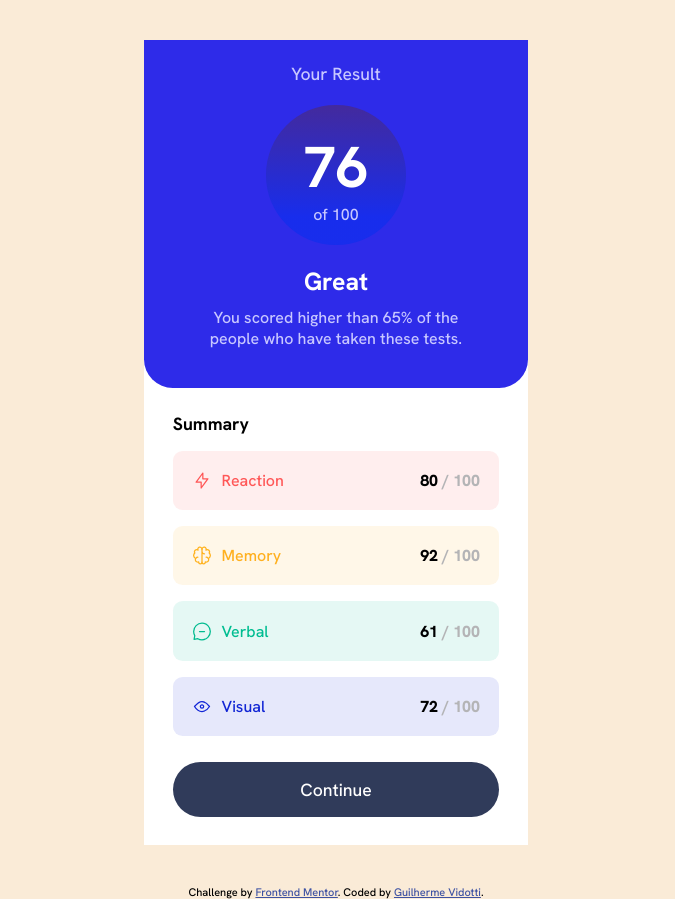
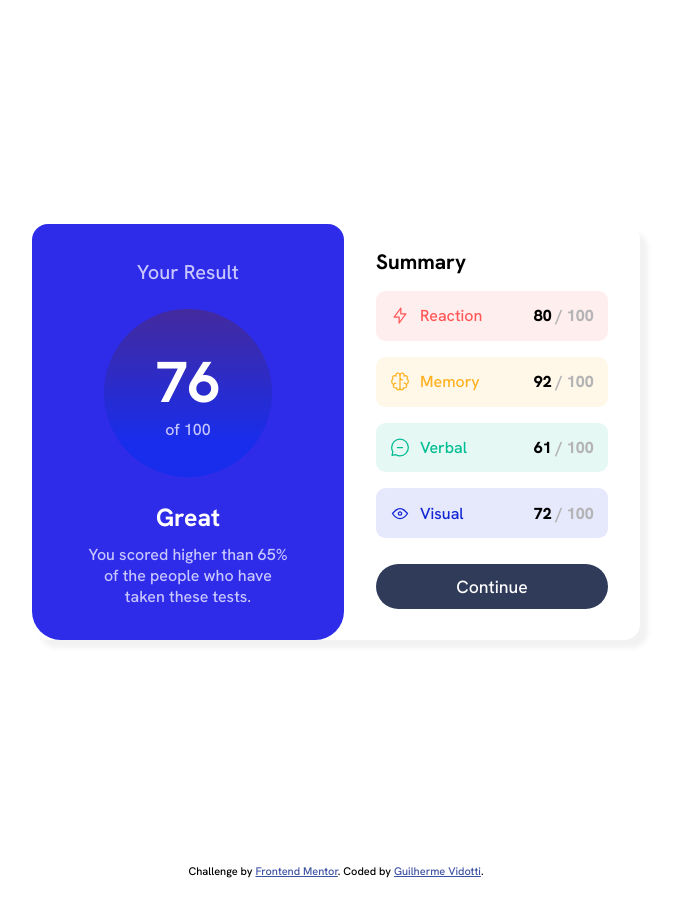
Before and after one commit to Vidottizzz/Results-summary-component, a plain HTML site: page index.html in a window 1280 px wide. Shown: the whole page, without its empty margins (304-979 px from the left). After the commit the page ends 878 px from the top, so only its background shows below. Drawn offline with Linux system fonts and the light colour scheme.

Commit message:
desktop style don

```diff
--- a/index.html
+++ b/index.html
@@ -19,6 +19,7 @@
   </head>
   <body>
     <div id="card-itsfelf">
+        <div id="hold-card-desktop">
         <header>
           <p>Your Result</p>
 
@@ -67,8 +68,7 @@
             Continue
           </button>
         </main>
-
-
+      </div>
     </div>
 
 
--- a/style.css
+++ b/style.css
@@ -31,9 +31,6 @@
   -webkit-appearance: none;
   -moz-appearance: none;
 }
-body {
-    background-color: antiquewhite;
-}
 header {
   background-color: var(--Lightroyalblue);
   padding: 1.4rem;
@@ -45,6 +42,7 @@ header {
   width: 24rem;
   margin: 2.5rem auto;
   background-color: white;
+  box-shadow: 8px 8px 5px rgb(242, 242, 242);
 }
 #circle-num {
   margin: 1.25rem auto;
@@ -52,9 +50,12 @@ header {
   height: 8.7rem;
   padding: 1rem;
   border-radius: 50%;
-  background: rgb(13,11,198);
+  background: rgb(13, 11, 198);
 
-  background-image: linear-gradient(rgb(67, 42, 157) 0%, hsl(234, 85%, 51%) 80%);
+  background-image: linear-gradient(
+    rgb(67, 42, 157) 0%,
+    hsl(234, 85%, 51%) 80%
+  );
 }
 header p:nth-child(1) {
   color: var(--Lightlavender);
@@ -99,7 +100,7 @@ main .summary-itens span:nth-child(2) {
   font-weight: 800;
 }
 main .summary-itens span > span {
-  color: hsl(240, 1%, 71%);;
+  color: hsl(240, 1%, 71%);
 }
 main .summary-itens:nth-child(2) {
   margin-top: 1rem;
@@ -118,7 +119,7 @@ main .summary-itens:nth-child(4) {
   background-color: hsl(166, 100%, 37%, 0.1);
 }
 main .summary-itens:nth-child(5) {
-  background-color: hsl(234, 85%, 45%, 0.1);;
+  background-color: hsl(234, 85%, 45%, 0.1);
 }
 main .summary-itens:nth-child(2) p:nth-child(2) {
   color: var(--Lightred);
@@ -152,3 +153,98 @@ main button {
 .attribution a {
   color: hsl(228, 45%, 44%);
 }
+
+/* DESKTOP SCREEN SIZE */
+
+@media screen and (min-width: 978px) {
+  header {
+    height: 26rem;
+    width: 19.5rem;
+    border-top-right-radius: 1rem;
+    border-top-left-radius: 1rem;
+  }
+  #card-itsfelf {
+    border-radius: 1rem;
+    width: 38rem;
+    height: 26rem;
+    margin: 14rem auto;
+    background-color: white;
+  }
+  #circle-num {
+    margin: 1.5rem auto;
+    width: 10.5rem;
+    height: 10.5rem;
+    padding: 1rem;
+    border-radius: 50%;
+    background: rgb(13, 11, 198);
+
+    background-image: linear-gradient(
+      rgb(67, 42, 157) 0%,
+      hsl(234, 85%, 51%) 80%
+    );
+  }
+  header p:nth-child(1) {
+    color: var(--Lightlavender);
+    font-size: 1.25rem;
+    margin-top: 0.8rem;
+  }
+#hold-card-desktop {
+display: flex;
+}
+  #circle-num p {
+    font-weight: bold;
+    color: white;
+    font-size: 3.6rem;
+    margin-top: 1.2rem;
+  }
+  main {
+    padding: 1.5rem 1.8rem;
+    margin-left: 0.2rem;
+  }
+  .flex {
+    display: flex;
+  }
+  main .summary-itens {
+    justify-content: space-between;
+    padding: 0.9rem;
+    border-radius: 0.6rem;
+    margin-bottom: 1rem;
+    width: 14.5rem;
+  }
+  main .summary-itens img {
+    padding-right: 0.6rem;
+  }
+  main .summary-itens span:nth-child(2) {
+    font-weight: 800;
+  }
+  main .summary-itens span > span {
+    color: hsl(240, 1%, 71%);
+  }
+  main .summary-itens:nth-child(2) {
+    margin-top: 1rem;
+  }
+  main p:nth-child(1) {
+    font-weight: 700;
+    font-size: 1.3rem;
+  }
+  main .summary-itens:nth-child(5) {
+    margin-bottom: 1.6rem;
+  }
+  main button {
+    font-size: 1.1rem;
+    color: white;
+    width: 100%;
+    background-color: var(--Darkgrayblue);
+    border-radius: 2rem;
+    padding: 0.7rem;
+    margin-bottom: 0.3rem;
+  }
+
+  .attribution {
+    font-size: 11px;
+    text-align: center;
+  }
+  .attribution a {
+    color: hsl(228, 45%, 44%);
+  }
+}
```
Lines whose indentation alone changed are shown as unchanged.
